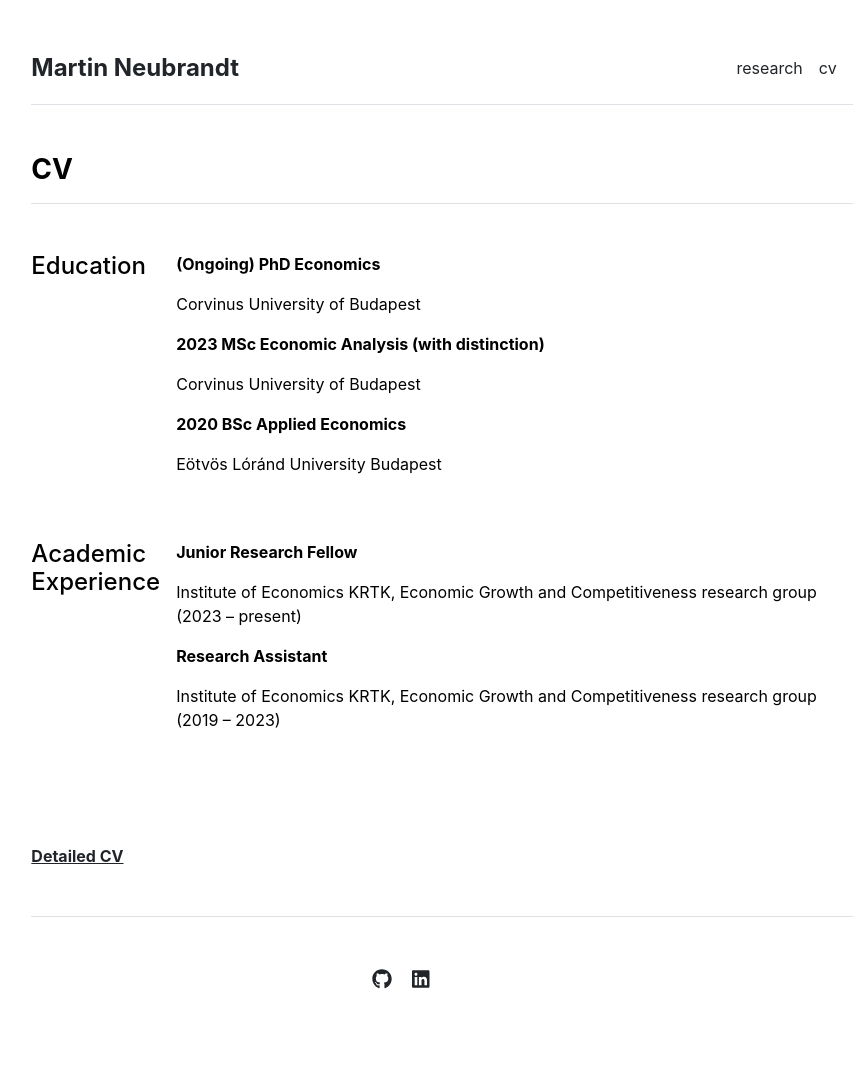
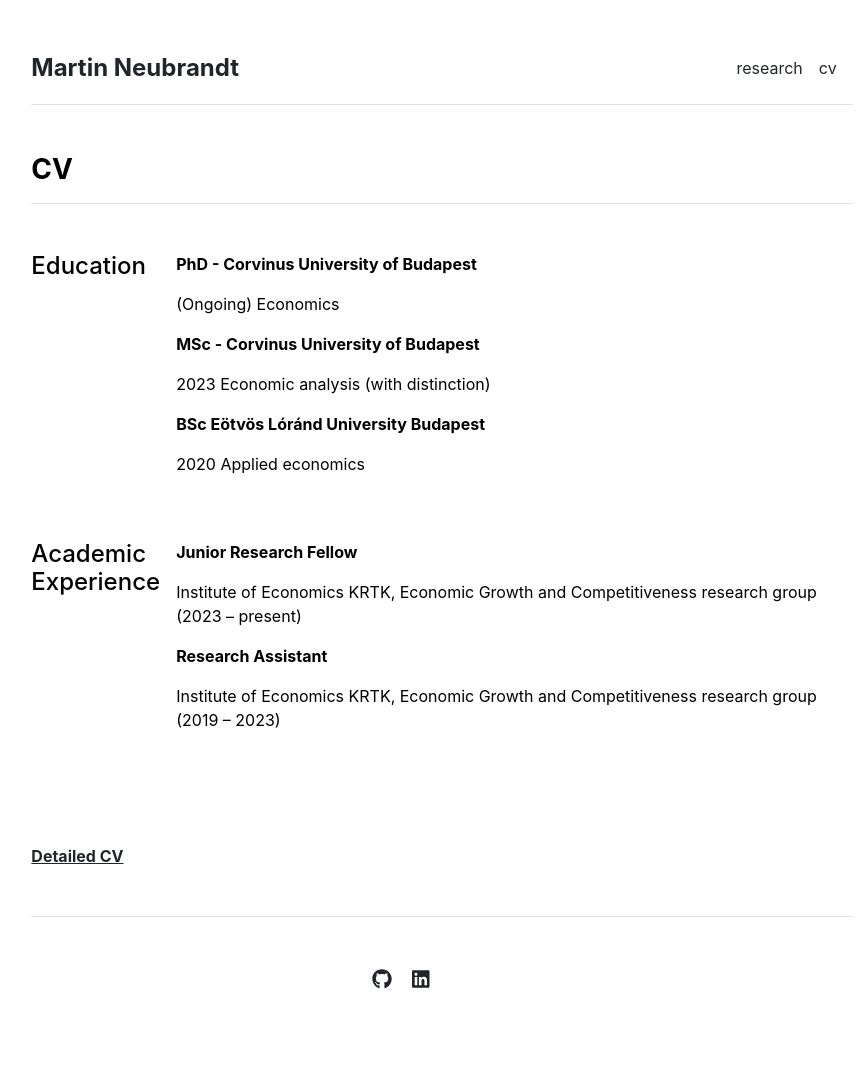
Before and after one commit to martinneubrandt/martinneubrandt.github.io, a Jekyll site: the page built from cv.md, in a window 1280 px wide. Shown: the whole page, without its empty margins (198-1065 px from the left). Built offline with Jekyll 4.4.1, drawn with Linux system fonts in a browser that asks for light colours.

```diff
--- a/_data/cv/education.yml
+++ b/_data/cv/education.yml
@@ -1,8 +1,8 @@
-- title: '(Ongoing) PhD Economics'
-  description: 'Corvinus University of Budapest'
+- title: 'PhD - Corvinus University of Budapest'
+  description: '(Ongoing) Economics'
 
-- title: '2023 MSc Economic Analysis (with distinction)'
-  description: 'Corvinus University of Budapest'
+- title: 'MSc - Corvinus University of Budapest'
+  description: '2023 Economic analysis (with distinction)'
 
-- title: '2020 BSc Applied Economics'
-  description: 'Eötvös Lóránd University Budapest'
+- title: 'BSc Eötvös Lóránd University Budapest'
+  description: '2020 Applied economics'
```
